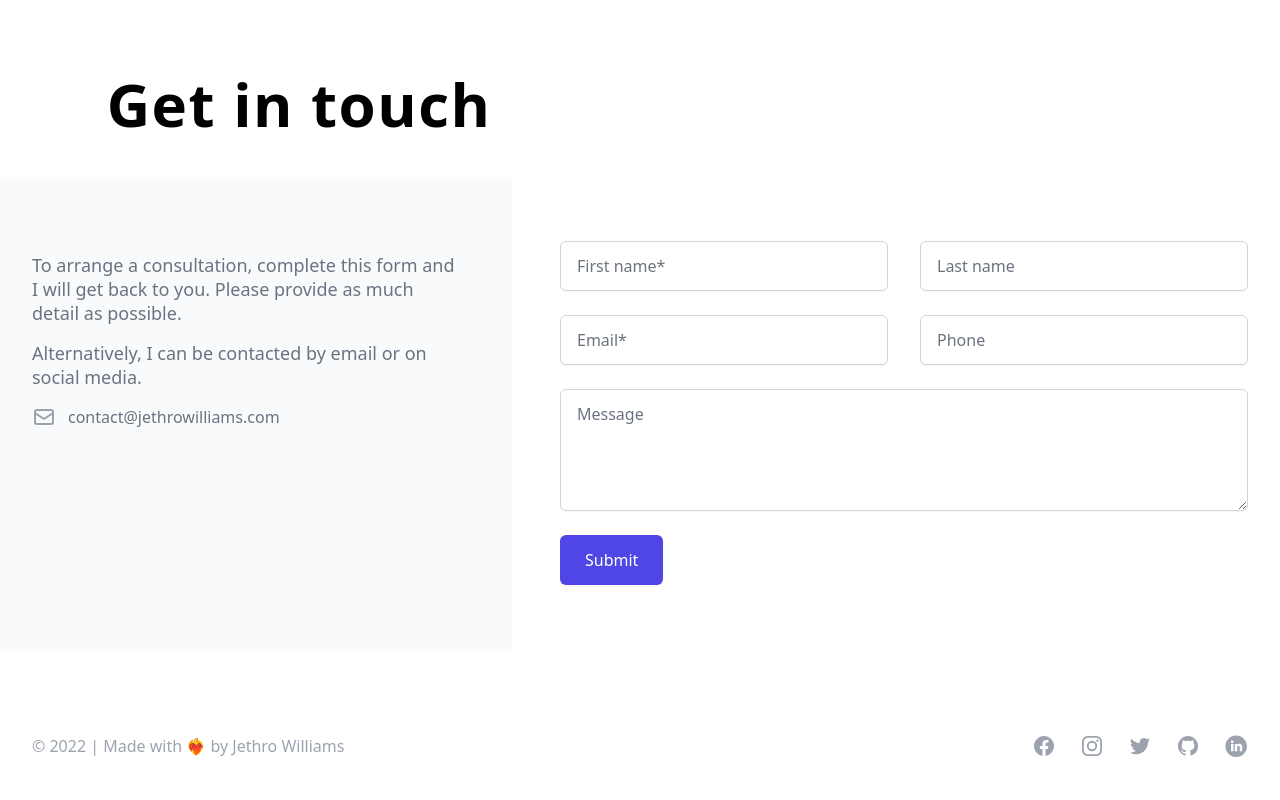
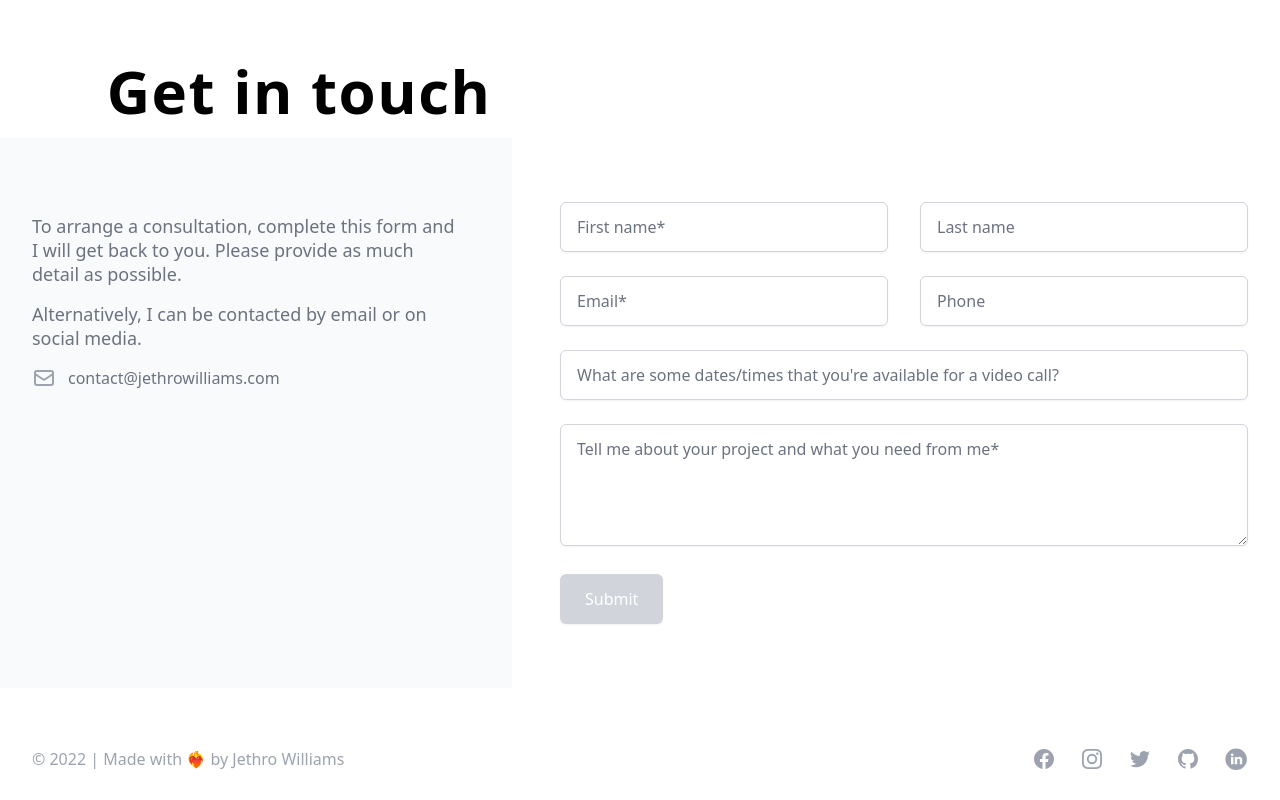
Before and after one commit to jro31/portfolio-v3, a Next.js app: page / in a window 1280 px wide. Shown: the part 4000-4800 px from the top of the page. Built offline with nearby package versions, Linux system fonts and the light colour scheme; a web font is replaced by a local one.

Commit message:
Add other form fields and update send function/API

```diff
--- a/components/homepage-sections/contact/Contact.js
+++ b/components/homepage-sections/contact/Contact.js
@@ -1,7 +1,7 @@
 // TODO - Simplify this section - The key focus is the form, the social media links can be in the form of a footer, the jethro.codes link can be much smaller (or also part of the footer)
 // TODO - Also update the form - It should include a phone number input, and some more specific questions than just 'Message' (such as 'What are some times that you are available', and some questions asking about their project)
 
-// TODO - Delete any components you're no longer user (FormField?)
+// TODO - Delete any components you're no longer using (FormField?, input?, textarea?)
 
 import { useState } from 'react';
 import { useDispatch, useSelector } from 'react-redux';
@@ -31,6 +31,7 @@ const Contact = () => {
   const enteredLastName = useSelector(state => state.contactForm.enteredLastName);
   const enteredEmail = useSelector(state => state.contactForm.enteredEmail);
   const enteredPhone = useSelector(state => state.contactForm.enteredPhone);
+  const enteredAvailableTimes = useSelector(state => state.contactForm.enteredAvailableTimes);
   const enteredMessage = useSelector(state => state.contactForm.enteredMessage);
 
   const [isSubmitting, setIsSubmitting] = useState(false);
@@ -39,8 +40,7 @@ const Contact = () => {
   const elementRef = useElementRef();
 
   const formIsValid = () =>
-    // TODO - Remember to update this
-    enteredName.trim().length > 0 &&
+    enteredFirstName.trim().length > 0 &&
     enteredEmail.trim().length > 0 &&
     enteredMessage.trim().length > 0;
 
@@ -53,10 +53,11 @@ const Contact = () => {
 
   const formSubmitHandler = async event => {
     event.preventDefault();
-    setIsSubmitting(true);
     setSendStatus('');
 
     if (!formIsValid()) return;
+
+    setIsSubmitting(true);
 
     try {
       const response = await fetch('/api/sendgrid', {
@@ -65,9 +66,11 @@ const Contact = () => {
           'Content-Type': 'application/json',
         },
         body: JSON.stringify({
-          // TODO - This will need updating
-          enteredName: enteredName.trim(),
+          enteredFirstName: enteredFirstName.trim(),
+          enteredLastName: enteredLastName.trim(),
           enteredEmail: enteredEmail.trim(),
+          enteredPhone: enteredPhone.trim(),
+          enteredAvailableTimes: enteredAvailableTimes.trim(),
           enteredMessage: enteredMessage.trim(),
         }),
       });
@@ -197,8 +200,7 @@ const Contact = () => {
           <div className='bg-white py-16 px-4 sm:px-6 lg:col-span-3 lg:px-8 xl:pl-12'>
             <div className='max-w-lg mx-auto lg:max-w-none'>
               <form
-                action='#'
-                method='POST'
+                onSubmit={formSubmitHandler}
                 className='grid grid-cols-1 sm:grid-cols-2 gap-y-6 sm:gap-x-8'
               >
                 <div>
@@ -277,6 +279,25 @@ const Contact = () => {
                   />
                 </div>
                 <div className='sm:col-span-2'>
+                  <label htmlFor='available-times' className='sr-only'>
+                    Available times
+                  </label>
+                  <input
+                    type='text'
+                    name='available-times'
+                    id='available-times'
+                    className='block w-full shadow-sm py-3 px-4 placeholder-gray-500 focus:ring-indigo-500 focus:border-indigo-500 border-gray-300 rounded-md'
+                    placeholder="What are some dates/times that you're available for a video call?"
+                    value={enteredAvailableTimes}
+                    onChange={event =>
+                      handleFormFieldChange(
+                        event.target.value,
+                        contactFormActions.setEnteredAvailableTimes
+                      )
+                    }
+                  />
+                </div>
+                <div className='sm:col-span-2'>
                   <label htmlFor='message' className='sr-only'>
                     Message
                   </label>
@@ -285,8 +306,7 @@ const Contact = () => {
                     name='message'
                     rows={4}
                     className='block w-full shadow-sm py-3 px-4 placeholder-gray-500 focus:ring-indigo-500 focus:border-indigo-500 border border-gray-300 rounded-md'
-                    placeholder='Message'
-                    defaultValue={''}
+                    placeholder='Tell me about your project and what you need from me*'
                     value={enteredMessage}
                     onChange={event =>
                       handleFormFieldChange(
@@ -297,11 +317,25 @@ const Contact = () => {
                   />
                 </div>
                 <div>
+                  <div
+                    className={`mb-1 ${
+                      sendStatus === successMessage ? 'text-success' : 'text-error'
+                    }`}
+                  >
+                    {sendStatus}
+                  </div>
                   <button
+                    disabled={disableButton()}
                     type='submit'
-                    className='inline-flex justify-center py-3 px-6 border border-transparent shadow-sm text-base font-medium rounded-md text-white bg-indigo-600 hover:bg-indigo-700 focus:outline-none focus:ring-2 focus:ring-offset-2 focus:ring-indigo-500'
+                    className='inline-flex justify-center py-3 px-6 border border-transparent shadow-sm text-base font-medium rounded-md text-white bg-indigo-600 hover:bg-indigo-700 focus:outline-none focus:ring-2 focus:ring-offset-2 focus:ring-indigo-500 disabled:bg-gray-300'
                   >
-                    Submit
+                    {isSubmitting ? (
+                      <div className='flex justify-center px-5'>
+                        <LoadingSpinner />
+                      </div>
+                    ) : (
+                      'Submit'
+                    )}
                   </button>
                 </div>
               </form>
--- a/components/ui/svg/LoadingSpinner.js
+++ b/components/ui/svg/LoadingSpinner.js
@@ -1,7 +1,7 @@
 const LoadingSpinner = () => {
   return (
     <svg
-      className='animate-spin -ml-1 mr-3 h-5 w-5 text-white'
+      className='animate-spin -ml-1 h-5 w-5 text-white'
       xmlns='http://www.w3.org/2000/svg'
       fill='none'
       viewBox='0 0 24 24'
--- a/pages/api/sendgrid.js
+++ b/pages/api/sendgrid.js
@@ -4,14 +4,16 @@ sendgrid.setApiKey(process.env.SENDGRID_API_KEY);
 
 const sendEmail = async (req, res) => {
   try {
-    // TODO - Remember to update this
     await sendgrid.send({
       to: process.env.GMAIL_EMAIL_ADDRESS,
       from: process.env.CONTACT_FORM_EMAIL_ADDRESS,
       subject: '[jethrowilliams.com contact form]',
       html: `
-        <div>Name: <span style='font-weight: bold'>${req.body.enteredName}</span></div>
+        <div>First name: <span style='font-weight: bold'>${req.body.enteredFirstName}</span></div>
+        <div>Last name: <span style='font-weight: bold'>${req.body.enteredLastName}</span></div>
         <div>Email: <span style='font-weight: bold'>${req.body.enteredEmail}</span></div>
+        <div>Phone: <span style='font-weight: bold'>${req.body.enteredPhone}</span></div>
+        <div>Available times: <span style='font-weight: bold'>${req.body.enteredAvailableTimes}</span></div>
         <div>Message: <span style='font-weight: bold'>${req.body.enteredMessage}</span></div>
       `,
     });
--- a/store/contact-form.js
+++ b/store/contact-form.js
@@ -5,6 +5,7 @@ const initialState = {
   enteredLastName: '',
   enteredEmail: '',
   enteredPhone: '',
+  enteredAvailableTimes: '',
   enteredMessage: '',
 };
 
@@ -24,6 +25,9 @@ const contactFormSlice = createSlice({
     setEnteredPhone(state, action) {
       state.enteredPhone = action.payload;
     },
+    setEnteredAvailableTimes(state, action) {
+      state.enteredAvailableTimes = action.payload;
+    },
     setEnteredMessage(state, action) {
       state.enteredMessage = action.payload;
     },
```
